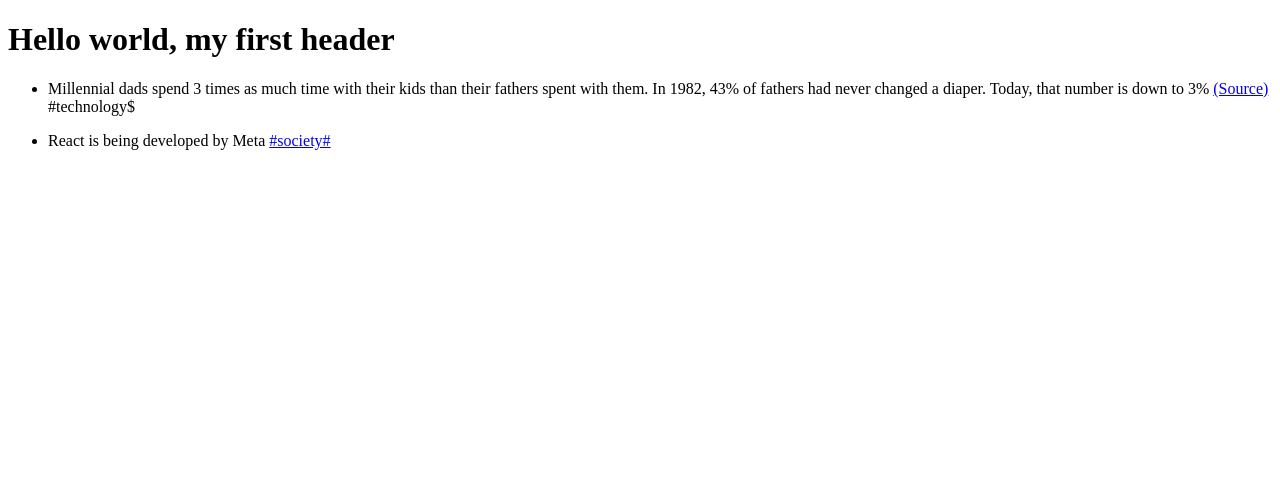
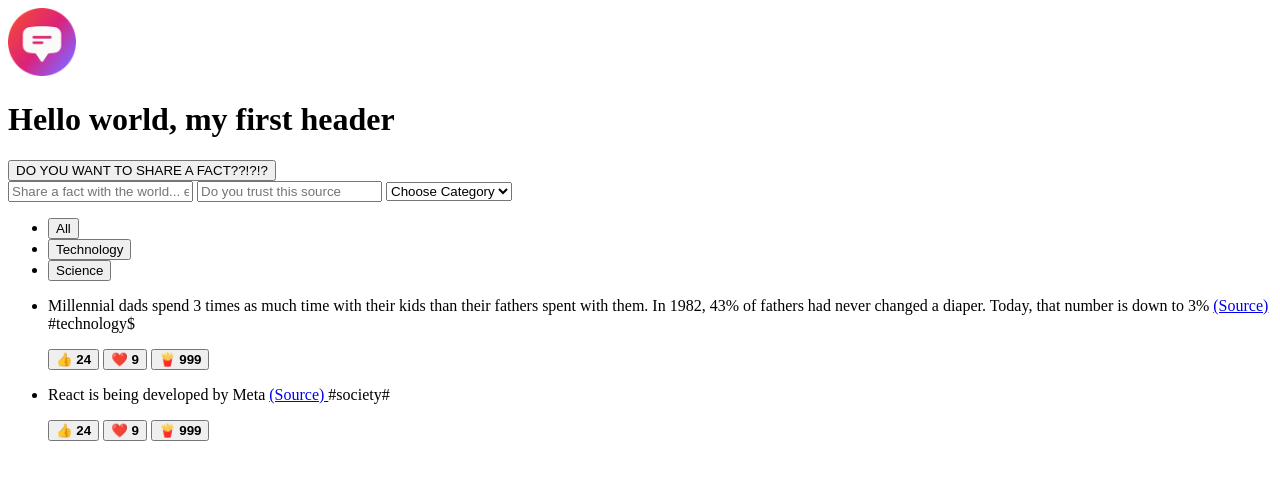
Before and after one commit to kleeadrian/superwebapp, a plain HTML site: page TIL/index.html in a window 1280 px wide. Drawn offline with Linux system fonts and the light colour scheme.

Commit message:
added buttons and textboxes for basis of the application.

```diff
--- a/TIL/index.html
+++ b/TIL/index.html
@@ -5,8 +5,41 @@
   <meta name="viewport" content="width=device-width, initial-scale=1.0">
   <title>TIL! </title>
 </head>
-<body>
+<header>
+  <img src="logo.png" height="68"
+  width="68"/>
   <h1> Hello world, my first header</h1>
+  <button>DO YOU WANT TO SHARE A FACT??!?!?</button>
+</header>
+<form>
+<input type="text" placeholder="Share a fact with the world... enter what you want"/>
+
+<input type="text" placeholder="Do you trust this source"/>
+<select>
+  <option value ="">Choose Category</option>
+  <option value ="Technology">Technology</option>
+  <option value="Science">Science</option>
+  <option value="Finance">Finance</option>
+<button>Post</button>
+</select>
+
+</form>
+<main>
+  <aside>
+  <ul>
+    <li>
+      <button>All</button>
+    </li>
+    <li>
+      <button>Technology</button>
+    </li>
+    <li>
+      <button>Science</button>
+    </li>
+  </aside>
+
+  <section>
+  </ul>
   <ul>
     <li>
       <p> Millennial dads spend 3 times as much time with their kids than their fathers spent with them.
@@ -16,14 +49,26 @@
         target="_blank"> (Source) </a>
         <span> #technology$ </span>
       </p>
+      <div>
+        <button>👍 <strong>24</strong> </button>
+        <button>❤️ <strong>9</strong> </button>
+        <button>🍟 <strong>999</strong></button>
+        </div>
      </li>
      <li>
       <p> React is being developed by Meta
         <a href="https://www.google.com"
-        target="_blank" </a>
+        target="_blank"> (Source) </a> </a>
         <span> #society# </span>
      </p>
+     <div>
+      <button>👍 <strong>24</strong> </button>
+      <button>❤️ <strong>9</strong> </button>
+      <button>🍟 <strong>999</strong></button>
+      </div>
      </li>
   </ul>
+  </section>
 </body>
+</main>
 </html>
```
